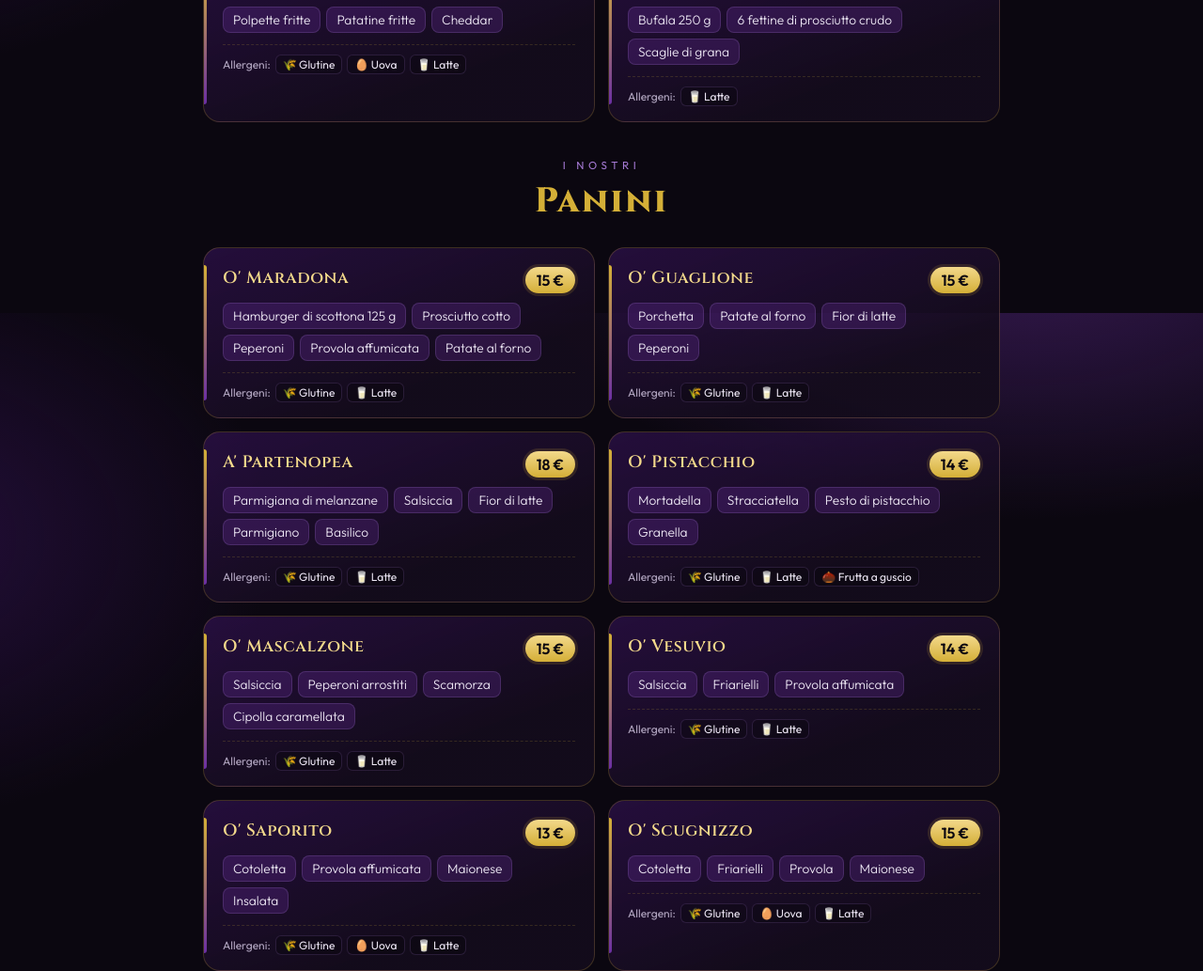
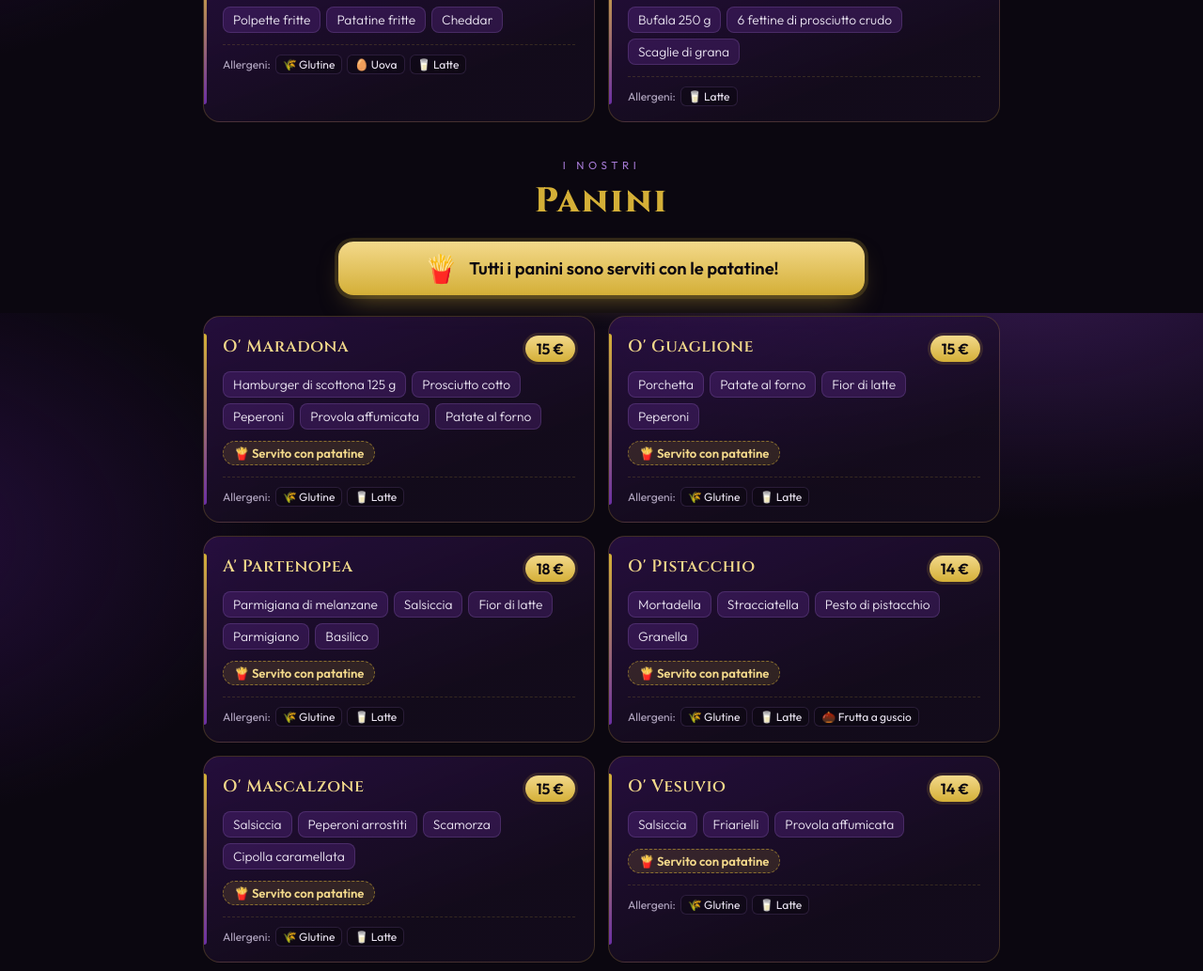
Before and after one commit to Menugestionale2026/da-marinelli3.0, a plain HTML site: page index.html in a window 1280 px wide. Shown: the part 1267-2300 px from the top of the page at 94% size. Drawn offline with Linux system fonts and the light colour scheme.

Commit message:
Panini: riquadro in evidenza e etichetta 'Servito con patatine' (modificabili dal pannello)
Co-Authored-By: Claude Opus 5.5 <noreply@anthropic.com>
Claude-Session: https://claude.ai/code/session_01XLsK2BGeG8mfVBdUMMsXdR

```diff
--- a/index.html
+++ b/index.html
@@ -96,6 +96,11 @@
   .section-title small{display:block;font-size:.72rem;letter-spacing:.4em;text-transform:uppercase;color:var(--purple-soft);margin-bottom:6px}
   .section-title h2{font-family:"Cinzel",serif;font-weight:800;font-size:clamp(1.7rem,6vw,2.3rem);color:var(--gold);letter-spacing:.06em}
   .section-note{text-align:center;color:var(--muted);font-size:.9rem;margin:-12px 0 20px}
+  .highlight{display:flex;align-items:center;justify-content:center;gap:12px;margin:-6px auto 22px;max-width:560px;padding:14px 20px;border-radius:16px;
+    background:linear-gradient(180deg,var(--gold-light),var(--gold));color:var(--black);font-weight:700;font-size:clamp(1rem,4vw,1.15rem);text-align:center;line-height:1.3;
+    box-shadow:0 0 0 4px rgba(212,175,55,.18),0 12px 30px -12px rgba(212,175,55,.6)}
+  .highlight .ico{font-size:1.8rem;line-height:1;flex-shrink:0}
+  .side{display:inline-flex;align-items:center;gap:6px;margin-top:12px;font-size:.82rem;font-weight:600;color:var(--gold-light);padding:4px 11px;border-radius:999px;background:rgba(212,175,55,.14);border:1px dashed rgba(212,175,55,.55)}
 
   .grid{display:grid;gap:14px}
   @media(min-width:720px){.grid{grid-template-columns:1fr 1fr}}
@@ -246,7 +251,7 @@ function render(m) {
   navItems.push(`<a href="#allergeni">Allergeni</a>`);
   document.getElementById("nav").innerHTML = navItems.join("");
 
-  const card = p => {
+  const card = (p, s = {}) => {
     const algs = (p.allergeni || []).filter(a => ALG[a]);
     const tags = (p.etichette || []).filter(t => TAG[t]);
     return `
@@ -257,6 +262,7 @@ function render(m) {
       </div>
       ${(p.ingredienti || []).length ? `<ul class="ingredients">${p.ingredienti.map(x => `<li>${esc(x)}</li>`).join("")}</ul>` : ""}
       ${p.descrizione ? `<p class="desc">${esc(p.descrizione)}</p>` : ""}
+      ${s.etichettaCard ? `<div class="side">${esc(s.etichettaCard)}</div>` : ""}
       ${algs.length ? `<div class="alg">Allergeni: ${algs.map(a => `<span title="${esc(ALG[a].nome)}">${ALG[a].icona} ${esc(ALG[a].nome)}</span>`).join("")}</div>` : ""}
     </article>`;
   };
@@ -264,8 +270,9 @@ function render(m) {
   let html = sezioni.map((s, i) => `
     <section id="${slug(s.titolo, i)}">
       <div class="section-title">${s.sopratitolo ? `<small>${esc(s.sopratitolo)}</small>` : ""}<h2>${esc(s.titolo)}</h2></div>
+      ${s.evidenza ? `<div class="highlight"><span class="ico">${esc(s.iconaEvidenza || "🍟")}</span><span>${esc(s.evidenza)}</span></div>` : ""}
       ${s.nota ? `<p class="section-note">${esc(s.nota)}</p>` : ""}
-      <div class="grid">${(s.piatti || []).map(card).join("")}</div>
+      <div class="grid">${(s.piatti || []).map(p => card(p, s)).join("")}</div>
       ${(s.extra || []).length ? `<div class="extras"><h3>Extra</h3>${s.extra.map(e =>
         `<p>${esc(e.testo)}${e.prezzo !== "" && e.prezzo != null ? ` <strong>${euro(e.prezzo)}</strong>` : ""}</p>`).join("")}</div>` : ""}
     </section>`).join("");
--- a/menu.json
+++ b/menu.json
@@ -168,7 +168,9 @@
         }
       ],
       "extra": [],
-      "nota": ""
+      "nota": "",
+      "evidenza": "",
+      "etichettaCard": ""
     },
     {
       "titolo": "Panini",
@@ -426,7 +428,9 @@
           "prezzo": 5
         }
       ],
-      "nota": ""
+      "nota": "",
+      "evidenza": "Tutti i panini sono serviti con le patatine!",
+      "etichettaCard": "🍟 Servito con patatine"
     },
     {
       "titolo": "Bevande",
@@ -574,7 +578,9 @@
           "etichette": [],
           "surgelato": false
         }
-      ]
+      ],
+      "evidenza": "",
+      "etichettaCard": ""
     },
     {
       "titolo": "Dolci",
@@ -592,7 +598,9 @@
           "surgelato": false
         }
       ],
-      "extra": []
+      "extra": [],
+      "evidenza": "",
+      "etichettaCard": ""
     }
   ]
 }
```
Also changed, not shown: admin/index.html (+5 -3 lines).
